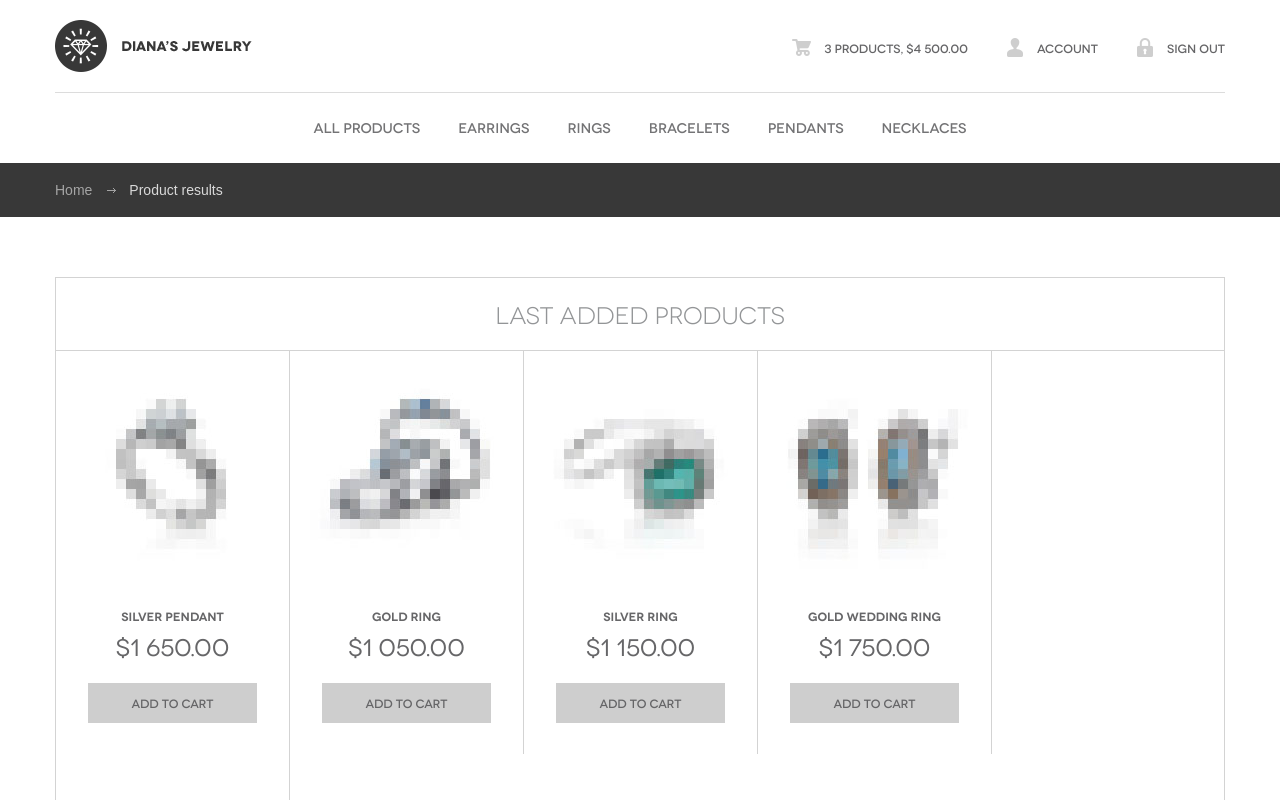
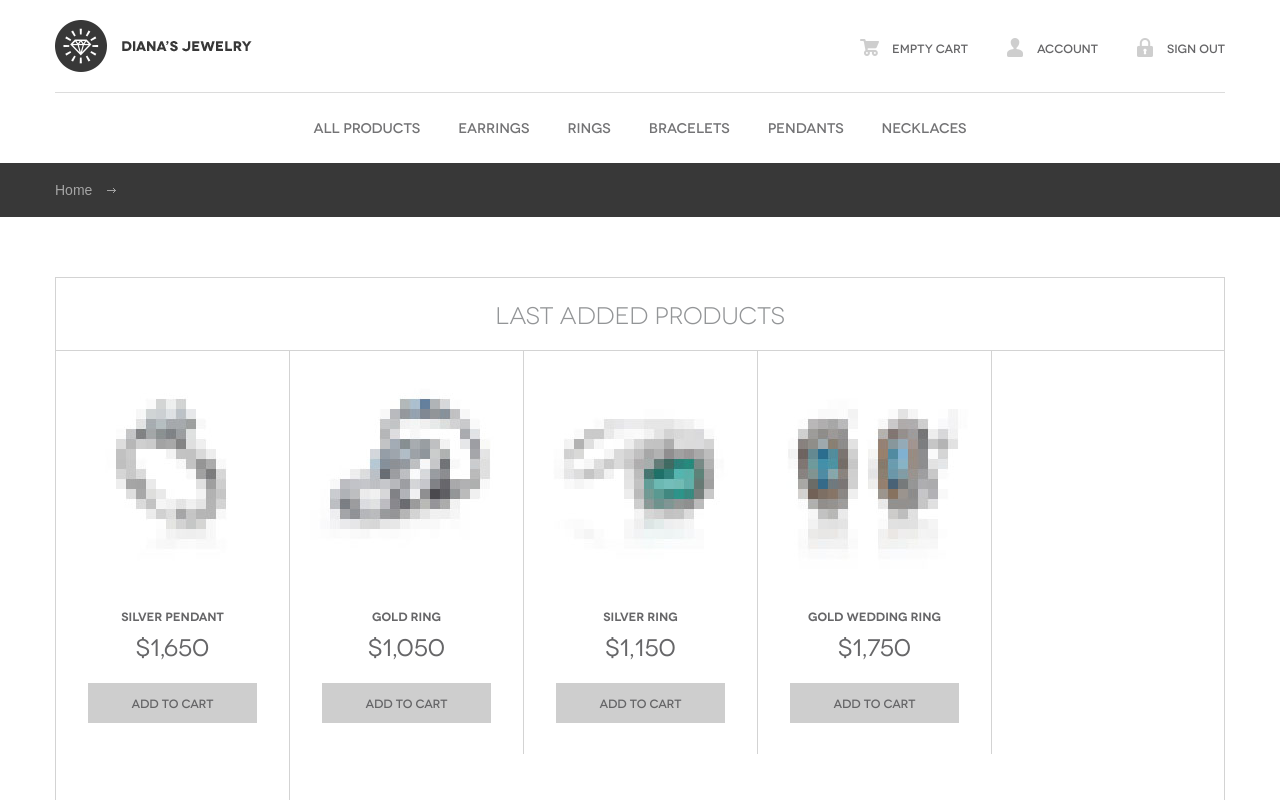
Before and after one commit to Acolapsys/online-shop-jewelry, a React (Create React App) app: page / in a window 1280 px wide. Shown: the top 800 px of the page. Built offline with nearby package versions, Linux system fonts and the light colour scheme; data requests are answered from the project's data file.

Commit message:
add cart info to header

```diff
--- a/public/db.json
+++ b/public/db.json
@@ -1,5 +1,9 @@
 {
 
+	"cart": [
+
+
+	],
 
 
 	"categories": [
@@ -33,7 +37,7 @@
 			"id": 0,
 			"image": "./images/1.jpg",
 			"title": "Silver ring",
-			"price": "$1 850.00",
+			"price": 1850,
 			"amount": 16,
 			"variations": ["silver", "platinum"],
 			"categories": [2],
@@ -43,7 +47,7 @@
 			"id": 1,
 			"image": "./images/11.jpg",
 			"title": "Silver necklace",
-			"price": "$1 250.00",
+			"price": 1850,
 			"amount": 10,
 			"variations": ["silver", "platinum"],
 			"categories": [5],
@@ -53,7 +57,7 @@
 			"id": 2,
 			"image": "./images/12.jpg",
 			"title": "Silver bracelet",
-			"price": "$1 350.00",
+			"price": 1850,
 			"amount": 16,
 			"variations": ["silver", "platinum"],
 			"categories": [3],
@@ -63,7 +67,7 @@
 			"id": 3,
 			"image": "./images/13.jpg",
 			"title": "Platinum ring",
-			"price": "$1 150.00",
+			"price": 1850,
 			"amount": 16,
 			"variations": ["silver", "platinum"],
 			"categories": [2],
@@ -73,7 +77,7 @@
 			"id": 4,
 			"image": "./images/14.jpg",
 			"title": "Silver earing",
-			"price": "$1 100.00",
+			"price": 1850,
 			"amount": 160,
 			"variations": ["silver", "platinum"],
 			"categories": [1],
@@ -83,7 +87,7 @@
 			"id": 5,
 			"image": "./images/15.jpg",
 			"title": "Gold pendant",
-			"price": "$1 050.00",
+			"price": 1050,
 			"amount": 16,
 			"variations": ["gold", "platinum"],
 			"categories": [4],
@@ -93,7 +97,7 @@
 			"id": 6,
 			"image": "./images/16.jpg",
 			"title": "Gold eagle ring",
-			"price": "$2 850.00",
+			"price": 2850,
 			"amount": 6,
 			"variations": ["silver", "platinum", "gold"],
 			"categories": [2],
@@ -103,7 +107,7 @@
 			"id": 7,
 			"image": "./images/17.jpg",
 			"title": "Silver ethnic bracelet",
-			"price": "$2 850.00",
+			"price": 2850,
 			"amount": 16,
 			"variations": ["silver", "platinum"],
 			"categories": [3],
@@ -113,7 +117,7 @@
 			"id": 8,
 			"image": "./images/13.jpg",
 			"title": "Silver ring",
-			"price": "$1 850.00",
+			"price": 1850,
 			"amount": 16,
 			"variations": ["silver", "platinum"],
 			"categories": [2],
@@ -123,7 +127,7 @@
 			"id": 9,
 			"image": "./images/12.jpg",
 			"title": "Platinum cross pendant",
-			"price": "$3 550.00",
+			"price": 3550,
 			"amount": 16,
 			"variations": ["silver", "platinum"],
 			"categories": [4],
@@ -133,7 +137,7 @@
 			"id": 10,
 			"image": "./images/11.jpg",
 			"title": "Gold wedding ring",
-			"price": "$1 750.00",
+			"price": 1750,
 			"amount": 16,
 			"variations": ["gold", "platinum"],
 			"categories": [2],
@@ -143,7 +147,7 @@
 			"id": 11,
 			"image": "./images/12.jpg",
 			"title": "Silver ring",
-			"price": "$1 150.00",
+			"price": 1150,
 			"amount": 16,
 			"variations": ["silver", "platinum"],
 			"categories": [2],
@@ -153,7 +157,7 @@
 			"id": 12,
 			"image": "./images/13.jpg",
 			"title": "Gold ring",
-			"price": "$1 050.00",
+			"price": 1050,
 			"amount": 16,
 			"variations": ["silver", "platinum"],
 			"categories": [2],
@@ -163,7 +167,7 @@
 			"id": 13,
 			"image": "./images/14.jpg",
 			"title": "Silver pendant",
-			"price": "$1 650.00",
+			"price": 1650,
 			"amount": 16,
 			"variations": ["silver", "platinum"],
 			"categories": [4],
--- a/src/components/Breadcrumbs/Breadcrumbs.js
+++ b/src/components/Breadcrumbs/Breadcrumbs.js
@@ -1,15 +1,29 @@
 import React from "react";
-import { Link } from "react-router-dom";
+import { Link, useLocation, useParams, useRouteMatch } from "react-router-dom";
+
+const titleList = {
+  "/cart": "Cart",
+  "/product": "Product page",
+  "/products": "Products results",
+  "/blog": "Blog",
+  "/account": "Account"
+
+};
 
 const Breadcrumbs = () => {
-  return (
+
+  const location = useLocation();
+  const curRoute = location.pathname.match(/^\/\w+/)
+  console.log( location, "curr=", curRoute);
+
+  return ( location.pathnme !== '/' &&
     <div id="breadcrumbs">
       <div className="container">
         <ul>
           <li>
             <Link to="/">Home</Link>
           </li>
-          <li>Product results</li>
+          <li>{titleList[location.pathname]}</li>
         </ul>
       </div>
     </div>
--- a/src/components/Header/Header.js
+++ b/src/components/Header/Header.js
@@ -1,21 +1,48 @@
-import React from 'react'
-import {NavLink, Link} from 'react-router-dom'
-import './Header.css'
+import React from "react";
+import { useSelector } from "react-redux";
+import { NavLink, Link } from "react-router-dom";
+import "./Header.css";
+import utils from "../../utils";
 
 const Header = () => {
-    return <header id="header">
-    <div className="container">
-        <Link to="/" id="logo" title="Diana’s jewelry">Diana’s jewelry</Link>
+  const { cart, fullCartPrice } = useSelector(({ cartPage }) => ({
+    cart: cartPage.cart,
+    fullCartPrice: cartPage.fullCartPrice,
+  }));
+
+  return (
+    <header id="header">
+      <div className="container">
+        <Link to="/" id="logo" title="Diana’s jewelry">
+          Diana’s jewelry
+        </Link>
         <div className="right-links">
-            <ul>
-                <li><NavLink to="/cart"><span className="ico-products"></span>3 products, $4 500.00</NavLink></li>
-                <li><NavLink to="/account"><span className="ico-account"></span>Account</NavLink></li>
-                <li><NavLink to="/signout"><span className="ico-signout"></span>Sign out</NavLink></li>
-            </ul>
+          <ul>
+            <li>
+              <NavLink to="/cart">
+                <span className="ico-products"></span>
+                {!Object.keys(cart).length
+                  ? "Empty cart"
+                  : `${
+                      Object.keys(cart).length
+                    } products, ${utils.formatCurrency(fullCartPrice)}`}
+              </NavLink>
+            </li>
+            <li>
+              <NavLink to="/account">
+                <span className="ico-account"></span>Account
+              </NavLink>
+            </li>
+            <li>
+              <NavLink to="/signout">
+                <span className="ico-signout"></span>Sign out
+              </NavLink>
+            </li>
+          </ul>
         </div>
-    </div>
+      </div>
+    </header>
+  );
+};
 
-</header>
-}
-
-export default Header
+export default Header;
--- a/src/components/Product/Product.css
+++ b/src/components/Product/Product.css
@@ -11,6 +11,7 @@
 }
 
 .products .btn-add {
+	cursor: pointer;
 	height: 40px;
 	background-color: #cecece;
 	display: block;
--- a/src/components/Product/Product.js
+++ b/src/components/Product/Product.js
@@ -3,13 +3,19 @@ import { Link } from "react-router-dom";
 import './Product.css'
 
 import ContentLoader from "react-content-loader"
-import { useSelector } from "react-redux";
+import { useDispatch, useSelector } from "react-redux";
+import { addToCart } from "../../store/actions/cartAction";
+import utils from "../../utils"
 
 
 
 
 
-const Product = ({ productImage, productTitle, productPrice, productId }) => {
+const Product = ({ product }) => {
+  const dispatch = useDispatch()
+  const onAddToCartClick = (product) => {
+    dispatch(addToCart(product))
+  }
 
   const isLoading = useSelector(({general}) => general.isLoading)
   if  (isLoading) {
@@ -29,12 +35,12 @@ const Product = ({ productImage, productTitle, productPrice, productId }) => {
   </ContentLoader>) }
   return (
    <article>
-      <Link to={"/product/" + productId}><img src={productImage} alt="" /></Link>
-      <h3><Link to={"/product/" + productId}>{productTitle}</Link></h3>
-      <h4><Link to={"/product/" + productId}>{productPrice}</Link></h4>
-      <Link to="/cart" className="btn-add">
+      <Link to={"/product/" + product.id}><img src={product.image} alt="" /></Link>
+      <h3><Link to={"/product/" + product.id}>{product.title}</Link></h3>
+      <h4><Link to={"/product/" + product.id}>{utils.formatCurrency(product.price)}</Link></h4>
+      <span onClick={() => {onAddToCartClick(product)}} className="btn-add">
         Add to cart
-      </Link>
+      </span>
     </article>
   )
 
--- a/src/pages/LastProducts/LastProducts.js
+++ b/src/pages/LastProducts/LastProducts.js
@@ -21,20 +21,12 @@ const LastProducts = () => {
             return (
               <Product
                 key={product.id}
-                productImage={product.image}
-                productTitle={product.title}
-                productPrice={product.price}
-                productId={product.id}
+                product={product}
               />
             );
           })}
 
-        {/* <Product productImage="./images/1.jpg" productTitle="Silver ring" productPrice="$1 850.00" productLink="/product/" />
-        <Product productImage="./images/11.jpg" productTitle="Silver necklace" productPrice="$1 250.00" productLink="/product"/>
-        <Product productImage="./images/12.jpg" productTitle="Silver bracelet" productPrice="$850.00" productLink="/product"/>
-        <Product productImage="./images/13.jpg" productTitle="Golden ring" productPrice="$950.00" productLink="/product"/>
-        <Product productImage="./images/14.jpg" productTitle="Platinum earings" productPrice="$2 850.00" productLink="/product"/>
-        */}
+
       </section>
     </div>
   );
--- a/src/pages/Products/Products.js
+++ b/src/pages/Products/Products.js
@@ -29,10 +29,7 @@ const Products = () => {
             return (
               <Product
                 key={product.id}
-                productImage={product.image}
-                productTitle={product.title}
-                productPrice={product.price}
-                productId={product.id}
+                product={product}
               />
             );
           })}
--- a/src/store/actions/cartAction.js
+++ b/src/store/actions/cartAction.js
@@ -0,0 +1,8 @@
+const ADD_TO_CART = "ADD_TO_CART"
+
+
+
+
+export const addToCart = (payload) => {
+    return {type: ADD_TO_CART, payload}
+}
--- a/src/store/actions/generalAction.js
+++ b/src/store/actions/generalAction.js
@@ -24,7 +24,6 @@ export const fetchCategories = () => (dispatch) => {
     Axios
         .get("http://localhost:3001/categories")
         .then(({data}) => {
-            console.log(data);
 
           dispatch(setCategoriesList(data));
           dispatch(setIsLoading(false));
--- a/src/store/reducers/cartReducer.js
+++ b/src/store/reducers/cartReducer.js
@@ -0,0 +1,31 @@
+const initialState = {
+  cart: [],
+  fullCartPrice: 0
+};
+
+const getFullCartPrice =  (cart) => cart.reduce((acc, p) => acc + p.price * p.quantity, 0)
+
+
+const cartReducer = (state = initialState, action) => {
+  switch (action.type) {
+    case "ADD_TO_CART": {
+      const cart = [...state.cart];
+      let duplicateProduct = false;
+      cart.forEach((item) => {
+        if (item.id === action.payload.id) {
+          duplicateProduct = true;
+          item.quantity++;
+        }
+      });
+      if (!duplicateProduct) {
+        cart.push({ ...action.payload, quantity: 1 });
+      }
+      return { ...state, cart: cart, fullCartPrice: getFullCartPrice(cart) };
+    }
+
+    default:
+      return state;
+  }
+};
+
+export default cartReducer;
--- /dev/null
+++ b/src/utils/index.js
@@ -0,0 +1,11 @@
+export default {
+
+
+
+
+
+    formatCurrency: function(num) {
+    return "$" +  Number(num.toFixed(2)).toLocaleString('en', {maximumFractionDigits: 0})
+}
+
+}
```
